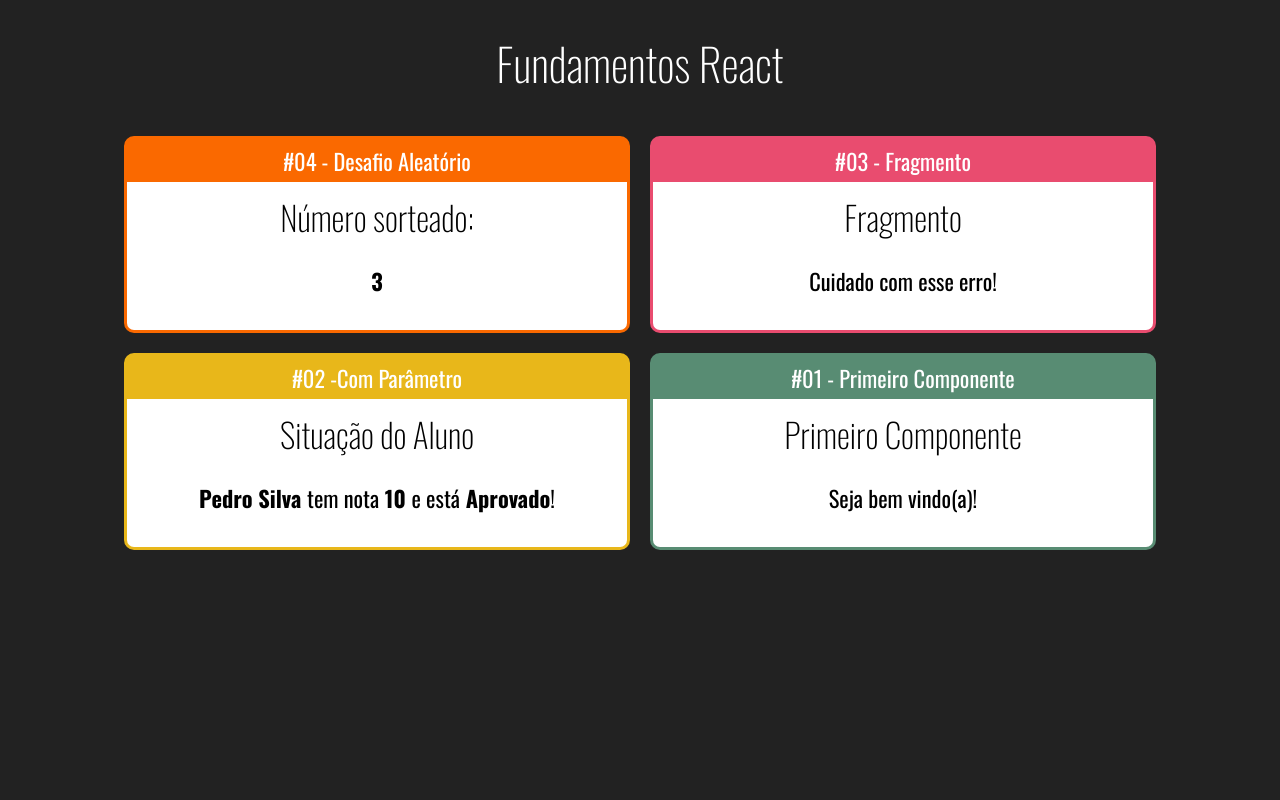
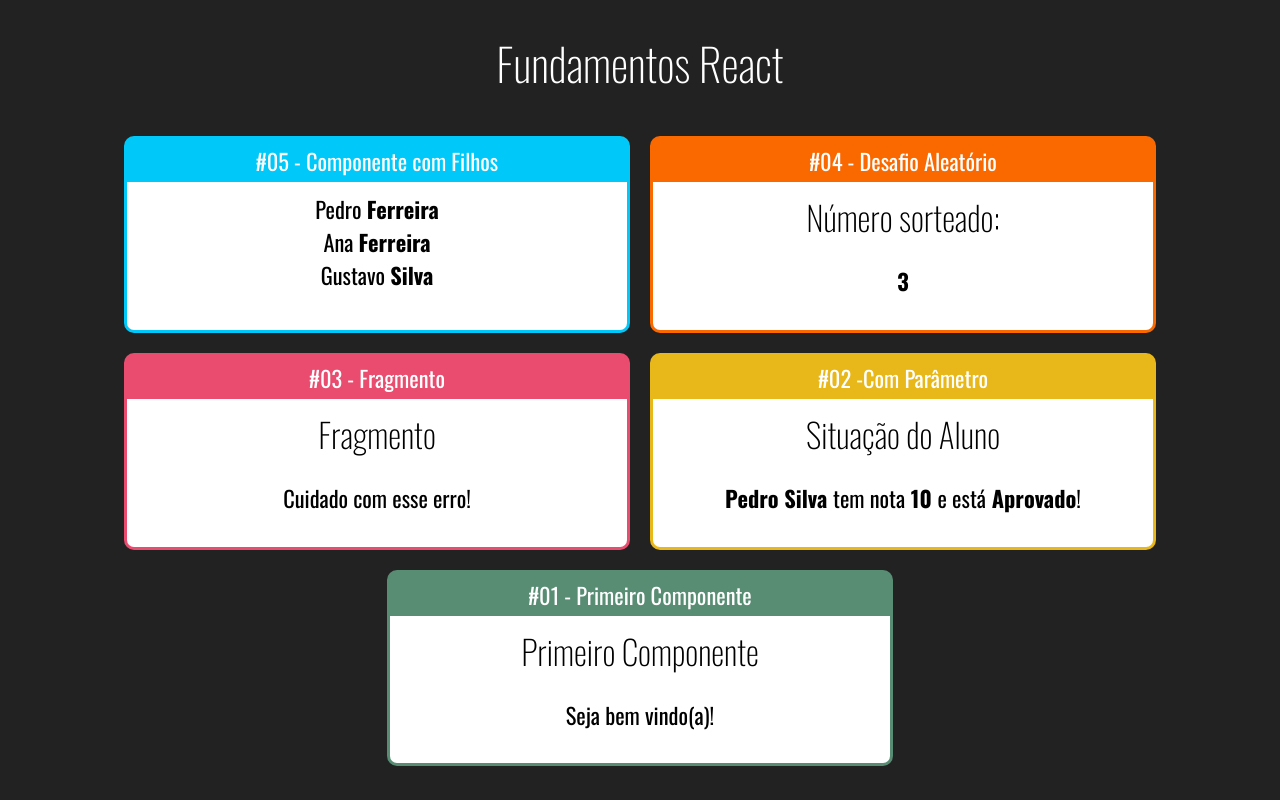
Before and after one commit to pedrohsbatista/Fundamentos-React, a React (Create React App) app: page / in a window 1280 px wide. Built offline with nearby package versions, Linux system fonts and the light colour scheme.

Commit message:
Passagem de parâmetros entre componentes

```diff
--- a/src/App.jsx
+++ b/src/App.jsx
@@ -1,6 +1,7 @@
 import './App.css';
 import React from 'react'
 
+import Familia from './components/basicos/Familia'
 import Card from './components/layout/Card'
 import Primeiro from './components/basicos/Primeiro'
 import ComParametro from './components/basicos/ComParametro'
@@ -28,6 +29,9 @@
         <h1>Fundamentos React</h1>
 
         <div className="Cards">
+            <Card titulo="#05 - Componente com Filhos" color="#00C8F8">
+                <Familia sobrenome="Ferreira" />
+            </Card>
             <Card titulo="#04 - Desafio Aleatório" color="#FA6900">
                 <Aleatorio max={5} min={1} />
             </Card>
--- /dev/null
+++ b/src/components/basicos/Familia.jsx
@@ -0,0 +1,12 @@
+import React from 'react'
+import FamiliaMembro from './FamiliaMembro'
+
+export default props => {
+    return (
+        <div>
+            <FamiliaMembro nome="Pedro" sobrenome={props.sobrenome} />
+            <FamiliaMembro nome="Ana" {...props} />
+            <FamiliaMembro nome="Gustavo" sobrenome="Silva" />
+        </div>
+    )
+}
--- /dev/null
+++ b/src/components/basicos/FamiliaMembro.jsx
@@ -0,0 +1,5 @@
+import React  from 'react'
+
+export default props => {
+    return <div>{props.nome} <strong>{props.sobrenome}</strong></div>;
+}
```
